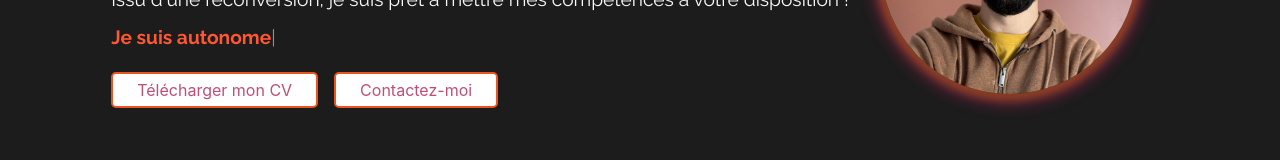
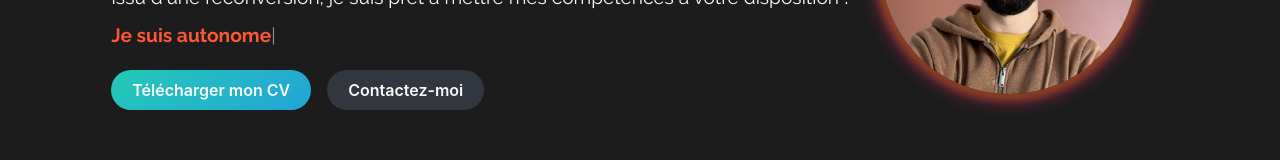
Before and after one commit to Deunoh/react-portfolio, a React (Vite) app: page / in a window 1280 px wide. Shown: the part 433-593 px from the top of the page. Built offline with nearby package versions, Linux system fonts and the light colour scheme; no server answers.

Commit message:
new home btns

```diff
--- a/src/components/Home/Home.jsx
+++ b/src/components/Home/Home.jsx
@@ -108,6 +108,7 @@
             download
             href="assets/CV_Denovann_Belloir.pdf"
             className="btn-link"
+            id="cv-btn"
           >
             Télécharger mon CV
           </a>
--- a/src/components/Home/Home.scss
+++ b/src/components/Home/Home.scss
@@ -18,22 +18,52 @@
       gap: 1em;
       margin-top: 1.5em;
 
+      // .btn-link {
+      //   z-index: 1;
+      //   background-color: #fff;
+      //   color: #bf4f74;
+      //   padding: 0.5em 1.5em;
+      //   border-radius: 5px;
+      //   font-size: 1em;
+      //   text-align: center;
+      //   transition: background-color 0.3s ease;
+      //   border: 2px solid v.$primary;
+
+      //   &:hover {
+      //     background-color: v.$primary;
+      //     color: white;
+      //   }
+      // }
       .btn-link {
         z-index: 1;
-        // cursor: pointer;
-        background-color: #fff;
-        color: #bf4f74;
-        padding: 0.5em 1.5em;
-        border-radius: 5px;
+        background-color: #32363f;
+        color: v.$text;
+        padding: 0 20px;
+        font-weight: 600;
+        line-height: 38px;
+        border-radius: 20px;
         font-size: 1em;
-        // text-decoration: none;
+        border: 1px solid transparent;
         text-align: center;
-        transition: background-color 0.3s ease;
-        border: 2px solid v.$primary;
-
+        transition: background-color 0.3 ease;
         &:hover {
           background-color: v.$primary;
-          color: white;
+        }
+      }
+      #cv-btn {
+        background: linear-gradient(-45deg, #ee7752, #e73c7e, #23a6d5, #23d5ab);
+        background-size: 400% 400%;
+        animation: gradient 8s ease infinite;
+      }
+      @keyframes gradient {
+        0% {
+          background-position: 0% 50%;
+        }
+        50% {
+          background-position: 100% 50%;
+        }
+        100% {
+          background-position: 0% 50%;
         }
       }
     }
```
